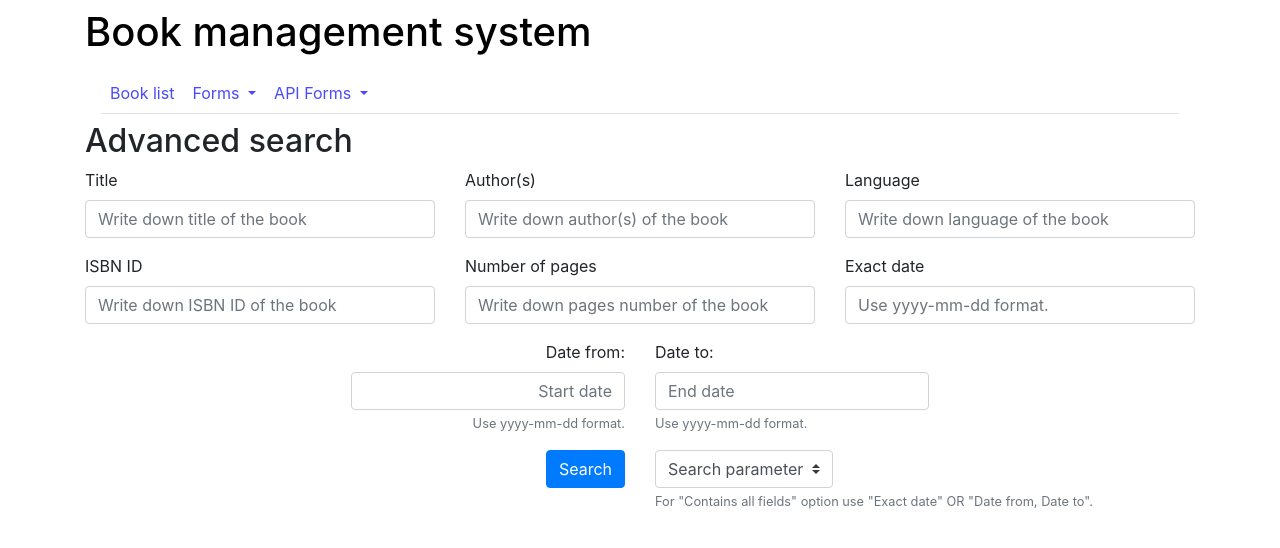
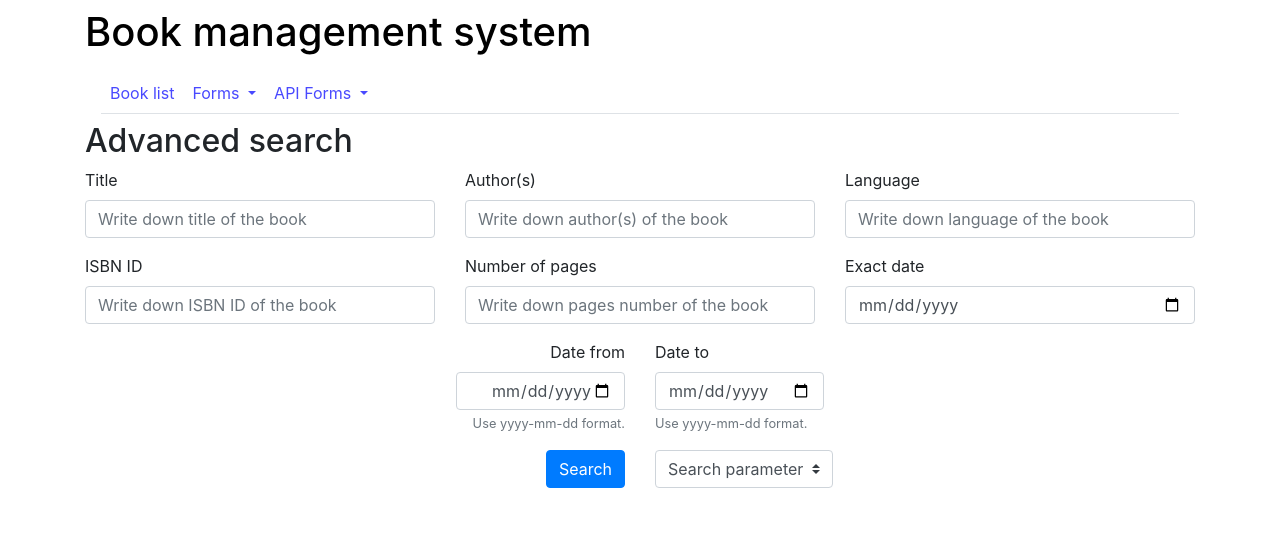
Before and after one commit to mickac/book-management-system, a Django app: page /book_advanced_searching in a window 1280 px wide. Shown: the top 548 px of the page. Run offline with Django 3.2, Linux system fonts and the light colour scheme; parts of the project's set-up code (start-up, migrations or seed data) failed here and were passed over; some libraries are stand-ins or nearby versions.

Commit message:
Changing advanced searching form with date fields and adding javascript to changing form depending on parameters

```diff
--- a/bookManagement/templates/items/forms/advancedsearch_form.html
+++ b/bookManagement/templates/items/forms/advancedsearch_form.html
@@ -30,25 +30,25 @@
                 <label for="pageCountLabel">Number of pages</label>
                 <input type="text" class="form-control" name="pageCount" placeholder="Write down pages number of the book">
             </div>
-            <div class="form-group col-md-4">
+            <div class="form-group col-md-4" id="exactDate">
                 <label for="exactDateLabel">Exact date</label>
-                <input type="text" class="form-control" name="exactDate" placeholder="Use yyyy-mm-dd format.">
+                <input type="date" class="form-control" name="exactDate" placeholder="Use yyyy-mm-dd format.">
             </div>
         </div>
         <div class="d-flex justify-content-center">
             <div class="col text-right">
-            <div class="form-group float-right">
-                <label for="dateStartLabel">Date from:</label>
-                <input type="text" class="form-control text-right" name="dateStart" placeholder="Start date" style="width:auto;">
+            <div class="form-group float-right" id="dateStart">
+                <label for="dateStartLabel">Date from</label>
+                <input type="date" class="form-control text-right" name="dateStart" placeholder="Start date" style="width:auto;">
                 <small id="dateStartHelpBlock" class="form-text text-muted">
                     Use yyyy-mm-dd format.
                 </small>
             </div>
             </div>
             <div class="col text-left">
-            <div class="form-group">
-                <label for="dateEndLabel">Date to:</label>
-                <input type="text" class="form-control" name="dateEnd" placeholder="End date" style="width:auto;">
+            <div class="form-group" id="dateEnd">
+                <label for="dateEndLabel">Date to</label>
+                <input type="date" class="form-control" name="dateEnd" placeholder="End date" style="width:auto;">
                 <small id="dateEndHelpBlock" class="form-text text-muted">
                     Use yyyy-mm-dd format.
                 </small>
@@ -65,16 +65,52 @@
             </div>
             <div class="col text-left">
                 <div class="form-group">
-                    <select class="browser-default custom-select" style="width:auto;" name="parameter" required>
-                        <option value="">Search parameter</option>
+                    <select class="browser-default custom-select" style="width:auto;" name="parameter" id="parameter" required>
+                        <option value="0">Search parameter</option>
                         <option value="1">Contains any field</option>
                         <option value="2">Contains all fields</option>
                     </select>
-                    <small id="dateEndHelpBlock" class="form-text text-muted">
-                        For "Contains all fields" option use "Exact date" OR "Date from, Date to".
-                    </small>
+                    <select class="browser-default custom-select" style="width:auto;" name="dateParameter" id="dateParameter">
+                        <option value="0">Date parameter</option>
+                        <option value="1">Date range</option>
+                        <option value="2">Date exact</option>
+                    </select>
                 </div>
             </div>
         </div>
     </form>
 </div>
+<script type="text/javascript">
+    $('#dateParameter').hide()
+    $('#parameter').change(function() {
+    	var id = this.value;
+        if (id == "2"){
+            $('#dateParameter').show();
+            $('#dateParameter').prop("required", true);
+            $('#dateParameter').change(function() {
+                var id =this.value;
+                if (id == "0"){
+                    $('#exactDate').show();
+                    $('#dateStart').show();
+                    $('#dateEnd').show();
+                }
+                if (id == "1"){
+                    $('#exactDate').hide();
+                    $('#dateStart').show();
+                    $('#dateEnd').show();
+                }
+                if (id == "2"){
+                    $('#exactDate').show();
+                    $('#dateStart').hide();
+                    $('#dateEnd').hide();
+                }
+            });
+        }else{
+            $('#dateParameter').hide();
+            $('#dateParameter').prop("required", false);
+            $('#exactDate').show();
+            $('#dateStart').show();
+            $('#dateEnd').show();
+        }
+    });
+</script>
```
